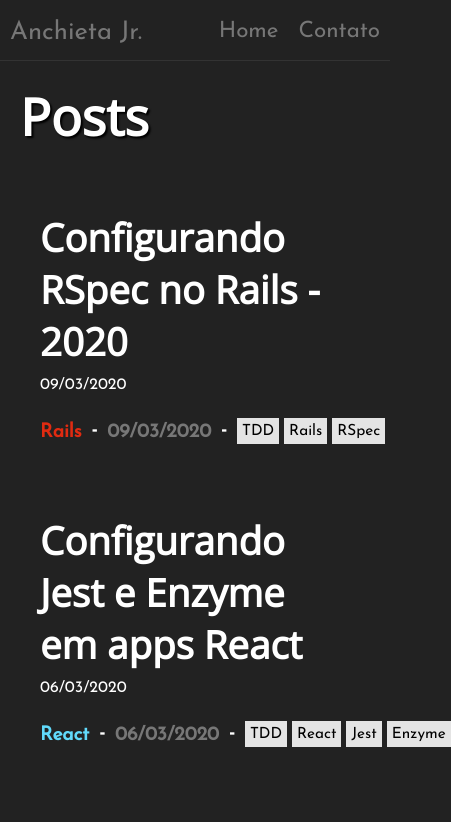
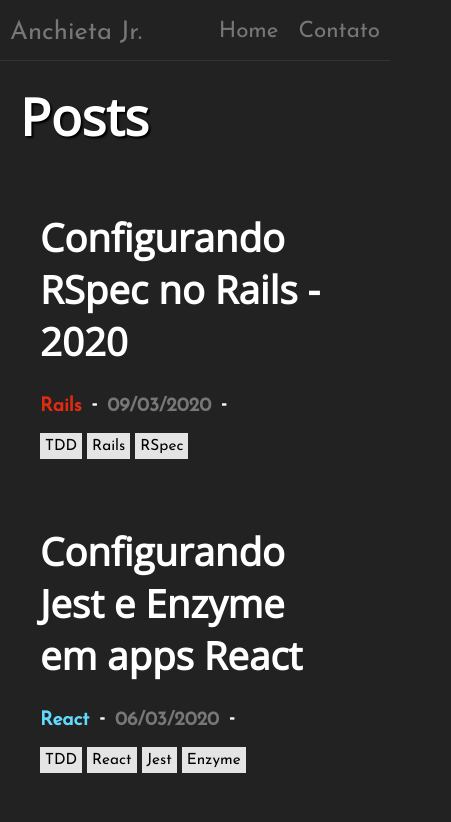
Before and after one commit to anchietajunior/blog, a Gatsby site: page / in a window 390 px wide. Shown: the whole page, 451 px wide, since content can reach past the window. Built offline with nearby package versions, Linux system fonts and the light colour scheme; Gatsby itself is replaced by a stand-in of ours.

Commit message:
Update mobile styles

```diff
--- a/src/pages/index.js
+++ b/src/pages/index.js
@@ -35,7 +35,6 @@ const IndexPage = () => {
             <li key={edge.node.fields.slug}>
               <Link to={`/blog/${edge.node.fields.slug}`}>
                 <h2>{edge.node.frontmatter.title}</h2>
-                <p>{edge.node.frontmatter.date}</p>
               </Link>
               <div className="post-info">
                 <h4 className="post-category"
@@ -45,9 +44,11 @@ const IndexPage = () => {
                 <h4 className="post-info-divider">-</h4>
                 <h4 className="post-date">{edge.node.frontmatter.date}</h4>
                 <h4 className="post-info-divider">-</h4>
-                { edge.node.frontmatter.tags.map(tag => (
-                  <span key={tag} className="post-tag">{tag}</span>
-                )) }
+                <div className="post-tags">
+                  { edge.node.frontmatter.tags.map(tag => (
+                    <span key={tag} className="post-tag">{tag}</span>
+                  )) }
+                </div>
               </div>
             </li>
           )) }
--- a/src/styles/index.scss
+++ b/src/styles/index.scss
@@ -206,6 +206,7 @@ body::-webkit-scrollbar-thumb {
 
 .post-info {
   display: flex;
+  flex-wrap: wrap;
   margin: 25px 0 30px;
   font-family: 'Josefin Sans', sans-serif;
   color: #777;
@@ -226,6 +227,14 @@ body::-webkit-scrollbar-thumb {
   position: relative;
 }
 
+.post-tags {
+
+  @media (max-width: 600px) {
+    margin-left: 0;
+    padding-top: 20px;
+  }
+}
+
 .post-tag {
   top: -10px;
   margin-right: 5px;
```
